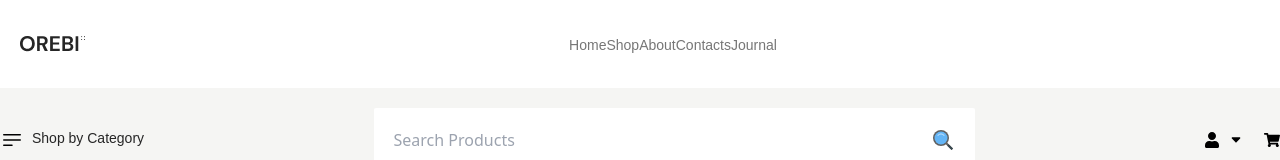
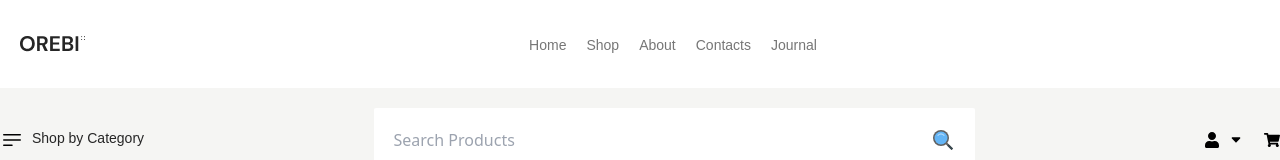
Before and after one commit to taufik69/FDR-2303-e-com, a React (Vite) app: page / in a window 1280 px wide. Shown: the top 160 px of the page. Built offline with nearby package versions, Linux system fonts and the light colour scheme.

Commit message:
responsive fuly done

```diff
--- a/src/Component/HomeComponent/Header/Header.jsx
+++ b/src/Component/HomeComponent/Header/Header.jsx
@@ -21,10 +21,10 @@ const Header = () => {
               <div>
                 <Flex>
                   <ul
-                    className={`absolute lg:static lg:flex ${
+                    className={`absolute md:static md:flex md:gap-x-5 ${
                       showNav
-                        ? " top-0 left-0 bg-green-400"
-                        : " top-0 z-10 left-[-100%]  text-white "
+                        ? " top-20 left-0 bg-green-400 w-full text-center z-10 transition-all"
+                        : " top-20 z-10 left-[-100%]  text-white "
                     }`}
                   >
                     <li>
@@ -61,7 +61,7 @@ const Header = () => {
             </div>
             <div>
               <span
-                className="cursor-pointer lg:hidden z-10"
+                className="cursor-pointer md:hidden z-10"
                 onClick={() => setShowNav(!showNav)}
               >
                 {showNav ? <RxCross2 /> : <FaBars />}
```
